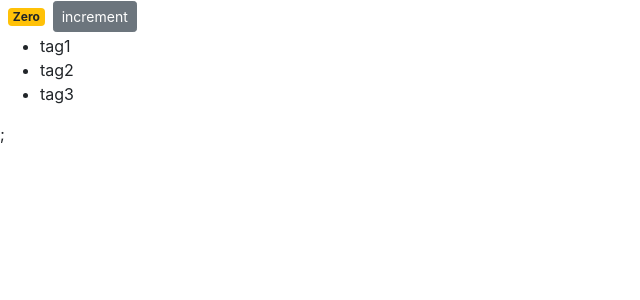
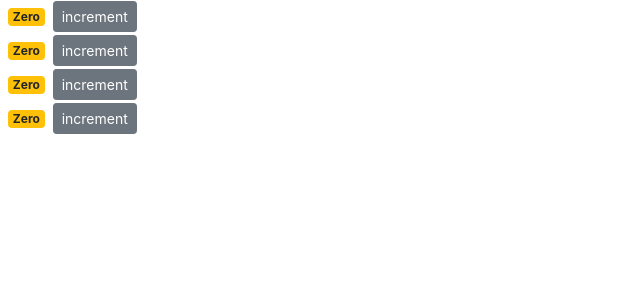
Before and after one commit to mamuncse15031/counter-app, a React (Create React App) app: page / in a window 1280 px wide. Shown: the top 300 px of the page, without its empty margins (0-640 px from the left). Built offline with nearby package versions, Linux system fonts and the light colour scheme.

Commit message:
composing components

```diff
--- a/src/components/counter.jsx
+++ b/src/components/counter.jsx
@@ -3,21 +3,21 @@
 class Counter extends Component {
   state = {
     count: 0,
-    tags: ['tag1', 'tag2', 'tag3'],
+    // tags: ['tag1', 'tag2', 'tag3'],
   };
 
-  renderTags = () => {
-    //Conditional Rendering
-    if (this.state.tags.length === 0) return <p>There are no Tags</p>;
+  // renderTags = () => {
+  //   //Conditional Rendering
+  //   if (this.state.tags.length === 0) return <p>There are no Tags</p>;
 
-    return (
-      <ul>
-        {this.state.tags.map((tag) => (
-          <li key={tag}>{tag} </li> //rendering lists
-        ))}
-      </ul>
-    );
-  };
+  //   return (
+  //     <ul>
+  //       {this.state.tags.map((tag) => (
+  //         <li key={tag}>{tag} </li> //rendering lists
+  //       ))}
+  //     </ul>
+  //   );
+  // };
 
   //passing event arguments
   handleIncrement = (product) => {
@@ -38,7 +38,7 @@
         >
           increment
         </button>
-        {this.renderTags()};
+        {/* {this.renderTags()}; */}
       </div>
     );
   }
--- /dev/null
+++ b/src/components/counters.jsx
@@ -0,0 +1,24 @@
+import React, { Component } from 'react';
+import Counter from './counter';
+
+class Counters extends Component {
+  state = {
+    counters: [
+      { id: 1, value: 0 },
+      { id: 2, value: 0 },
+      { id: 3, value: 0 },
+      { id: 4, value: 0 },
+    ],
+  };
+  render() {
+    return (
+      <div>
+        {this.state.counters.map((counter) => (
+          <Counter key={counter.id} />
+        ))}
+      </div>
+    );
+  }
+}
+
+export default Counters;
--- a/src/index.js
+++ b/src/index.js
@@ -4,11 +4,11 @@
 // import App from './App';
 import 'bootstrap/dist/css/bootstrap.css';
 import reportWebVitals from './reportWebVitals';
-import Counter from './components/counter';
+import Counters from './components/counters';
 
 ReactDOM.render(
   <React.StrictMode>
-    <Counter />
+    <Counters />
   </React.StrictMode>,
   document.getElementById('root')
 );
```
Also changed, not shown: src/App.css (deleted, +0 -38 lines), src/App.js (deleted, +0 -25 lines), src/logo.svg (deleted), 1 other file (tests, documents, lock files or other folders).
